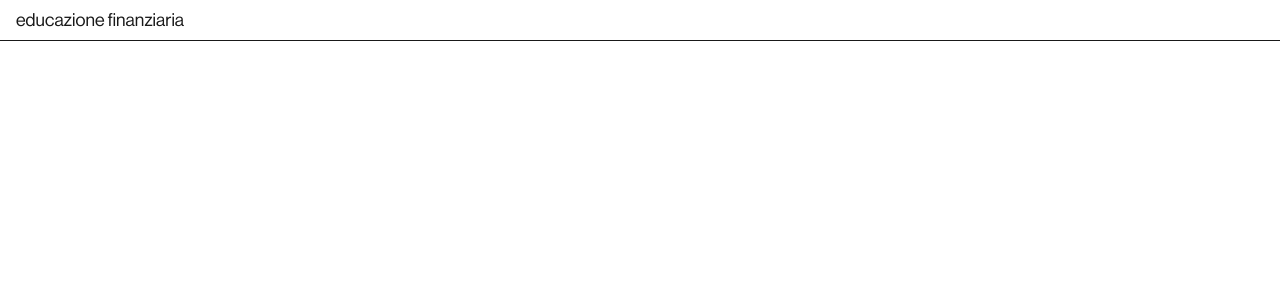
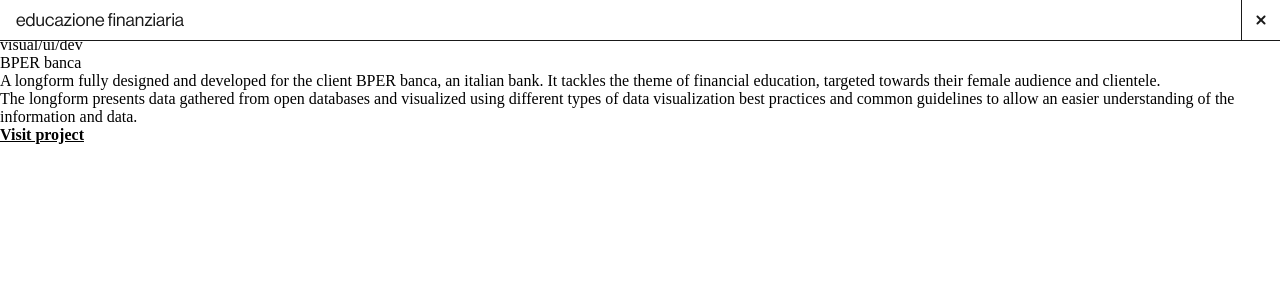
Before and after one commit to themontegreen/portfolio, a Vue app: page /project-0 in a window 1280 px wide. Shown: the top 300 px of the page. Built offline with nearby package versions, Linux system fonts and the light colour scheme.

Commit message:
made content reactive

```diff
--- /dev/null
+++ b/src/components/ProjectShowcase.vue
@@ -0,0 +1,10 @@
+<template>
+  <div class="media">
+    project showcase
+  </div>
+</template>
+
+<script></script>
+
+<style lang="scss" scoped>
+</style>
--- a/src/components/ProjectTopBar.vue
+++ b/src/components/ProjectTopBar.vue
@@ -1,6 +1,12 @@
 <template>
   <div class="project-top-bar">
     <div class="name-project">{{title}}</div>
+    <router-link
+      class="close-btn"
+      :to="{name: 'home'}"
+    >
+      <img style="width: 18px;" src="/img/x-button.png" alt="">
+    </router-link>
   </div>
 </template>
 
--- a/src/components/ScrollableArea.vue
+++ b/src/components/ScrollableArea.vue
@@ -4,10 +4,7 @@
       <router-link
         v-for="(project,p) in projects"
         class="project"
-        :to="{name: 'project', params: {
-          id: p,
-          prova: 'ciao'
-        }}"
+        :to="{name: 'project', params: {id: p}}"
         :key="p"
       >
         <div
--- a/src/views/ProjectView.vue
+++ b/src/views/ProjectView.vue
@@ -1,22 +1,54 @@
 <template>
   <div class="project-top-bar">
     <ProjectTopBar :title="title"/>
+    <div class="project-info">
+      <div class="container-carousel">
+        carousel
+      </div>
+      <div class="project-content">
+        <div class="info-header">
+          <div class="info" v-text="year"></div>
+          <div class="info">
+            <span v-for="(category,c) in categories" :key="c">
+              {{category}}<span v-if="(c+1) < categories.length">/</span>
+            </span>
+          </div>
+          <div class="info" v-text="subject"></div>
+        </div>
+        <div class="container-paragraph">
+          <div class="paragraph" v-html="paragraph">
+          </div>
+        </div>
+      </div>
+    </div>
   </div>
 </template>
 
 <script>
-import ProjectTopBar from '../components/ProjectTopBar.vue';
+import ProjectTopBar from '../components/ProjectTopBar.vue'
+import ProjectShowcase from '../components/ProjectShowcase.vue'
 export default {
   data(){
     return{
-      title: String
+      title: String,
+      year: String,
+      categories: Array,
+      subject: String,
+      paragraph: String,
+      media: Array
     }
   },
   components: {
-    ProjectTopBar
+    ProjectTopBar,
+    ProjectShowcase
   },
   created(){
     this.title = this.$content[this.$lang].projects[this.$route.params.id].title
+    this.year = this.$content[this.$lang].projects[this.$route.params.id].year
+    this.categories = this.$content[this.$lang].projects[this.$route.params.id].categories
+    this.subject = this.$content[this.$lang].projects[this.$route.params.id].subject
+    this.paragraph = this.$content[this.$lang].projects[this.$route.params.id].description
+    this.media = this.$content[this.$lang].projects[this.$route.params.id].media
   }
 }
 </script>
```
